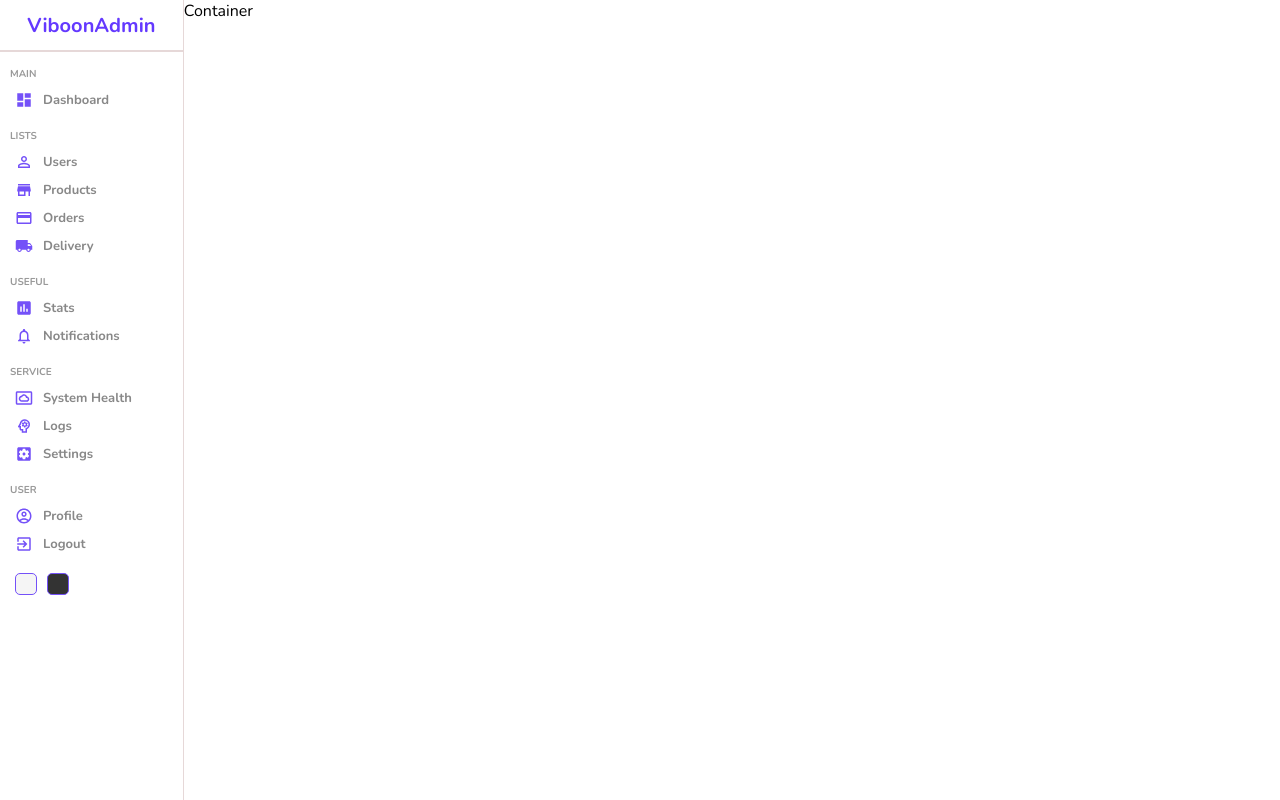
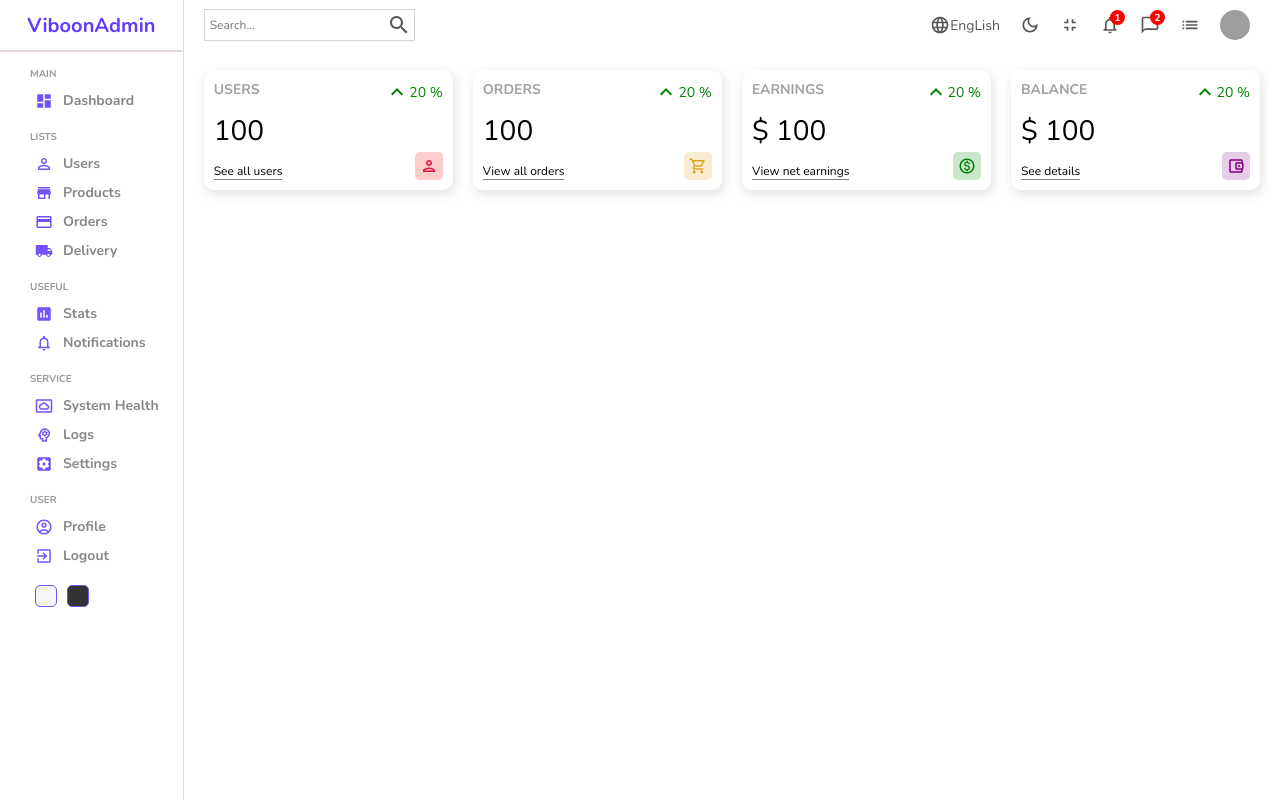
Before and after one commit to MyViboon/BookingApp, a React (Create React App) app in the folder dashboard/: page / in a window 1280 px wide. Built offline with nearby package versions, Linux system fonts and the light colour scheme; grey boxes are pictures that could not be loaded.

Commit message:
add navbar

```diff
--- a/dashboard/src/components/navbar/Navbar.jsx
+++ b/dashboard/src/components/navbar/Navbar.jsx
@@ -1,8 +1,52 @@
 import "./navbar.scss"
+import SearchOutlinedIcon from '@mui/icons-material/SearchOutlined';
+import LanguageOutlinedIcon from "@mui/icons-material/LanguageOutlined";
+import DarkModeOutlinedIcon from "@mui/icons-material/DarkModeOutlined";
+import FullscreenExitOutlinedIcon from "@mui/icons-material/FullscreenExitOutlined";
+import NotificationsNoneOutlinedIcon from "@mui/icons-material/NotificationsNoneOutlined";
+import ChatBubbleOutlineOutlinedIcon from "@mui/icons-material/ChatBubbleOutlineOutlined";
+import ListOutlinedIcon from "@mui/icons-material/ListOutlined";
 
 const Navbar = () => {
   return (
-    <div className='navbar'>Navbar</div>
+    <div className='navbar'>
+      <div className="wrapper">
+        <div className="search">
+          <input type="text"  placeholder="Search..."/>
+          <SearchOutlinedIcon/>
+        </div>
+        <div className="items">
+          <div className="item">
+            <LanguageOutlinedIcon className="icon"/>
+            EngLish
+          </div>
+          <div className="item">
+            <DarkModeOutlinedIcon className="icon"/>
+          </div>
+          <div className="item">
+            <FullscreenExitOutlinedIcon className="icon"/>
+          </div>
+          <div className="item">
+            <NotificationsNoneOutlinedIcon className="icon"/>
+            <div className="couter">1</div>
+          </div>
+          <div className="item">
+            <ChatBubbleOutlineOutlinedIcon className="icon"/>
+            <div className="couter">2</div>
+          </div>
+          <div className="item">
+            <ListOutlinedIcon className="icon"/>
+          </div>
+          <div className="item">
+          <img
+              src="https://images.pexels.com/photos/941693/pexels-photo-941693.jpeg?auto=compress&cs=tinysrgb&dpr=2&w=500"
+              alt=""
+              className="avatar"
+            />
+          </div>
+        </div>
+      </div>
+    </div>
   )
 }
 
--- a/dashboard/src/components/navbar/navbar.scss
+++ b/dashboard/src/components/navbar/navbar.scss
@@ -0,0 +1,71 @@
+.navbar{
+    height: 50px;
+    border-bottom: 0.5 solid rgb(231, 228, 220);
+    display: flex;
+    align-items: center;
+    font-size: 14px;
+    color: #555;
+
+    .wrapper{
+        width: 100%;
+        display: flex;
+        padding: 20px;
+        align-items: center;
+        justify-content: space-between;
+
+        .search{
+            display: flex;
+            align-items: center;
+            border: 0.5px solid lightgray;
+            padding: 3px;
+
+            input{
+                border: none;
+                outline: none;
+                background: transparent;
+
+                &::placeholder{
+                    font-size: 12px;
+                }
+            }
+        }
+
+        .items{
+            display: flex;
+            align-items: center;
+
+            .item{
+                display: flex;
+                align-items: center;
+                margin: 10px;
+                position: relative;
+
+                .icon{
+                    font-size: 20px;
+                }
+
+                .avatar{
+                    width: 30px;
+                    height: 30px;
+                    border-radius: 50%;
+                }
+
+                .couter{
+                    width: 15px;
+                    height: 15px;
+                    background-color: red;
+                    border-radius: 50%;
+                    color: white;
+                    display: flex;
+                    justify-content: center;
+                    align-items: center;
+                    font-size: 10px;
+                    font-weight: bold;
+                    position: absolute;
+                    top: -5px;
+                    right: -5px;
+                }
+            }
+        }
+    }
+}
--- a/dashboard/src/components/sidebar/sidebar.scss
+++ b/dashboard/src/components/sidebar/sidebar.scss
@@ -22,7 +22,7 @@
     }
 
     .center{
-        padding-left: 10px;
+        padding-left: 30px;
 
         ul{
             list-style: none;
@@ -53,7 +53,7 @@
                 }
 
                 span{
-                    font-size: 13px;
+                    font-size: 14px;
                     font-weight: 600;
                     color: #888;
                     margin-left: 10px;
@@ -66,6 +66,7 @@
         display: flex;
         align-items: center;
         margin: 10px;
+        padding-left: 20px;
 
         .colorOption{
             width: 20px;
--- /dev/null
+++ b/dashboard/src/components/wigget/Wigget.jsx
@@ -0,0 +1,101 @@
+import "./wigget.scss";
+import KeyboardArrowUpIcon from "@mui/icons-material/KeyboardArrowUp";
+import PersonOutlinedIcon from "@mui/icons-material/PersonOutlined";
+import AccountBalanceWalletOutlinedIcon from "@mui/icons-material/AccountBalanceWalletOutlined";
+import ShoppingCartOutlinedIcon from "@mui/icons-material/ShoppingCartOutlined";
+import MonetizationOnOutlinedIcon from "@mui/icons-material/MonetizationOnOutlined";
+
+const Wigget = ({ type }) => {
+  let data;
+
+  //temporary
+  const amounts = 100;
+  const diff = 20;
+
+  switch (type) {
+    case "user":
+      data = {
+        title: "USERS",
+        isMoney: false,
+        link: "See all users",
+        icon: (
+          <PersonOutlinedIcon
+            className="icon"
+            style={{
+              color: "crimson",
+              backgroundColor: "rgba(255, 0, 0, 0.2)",
+            }}
+          />
+        ),
+      };
+      break;
+    case "order":
+      data = {
+        title: "ORDERS",
+        isMoney: false,
+        link: "View all orders",
+        icon: (
+          <ShoppingCartOutlinedIcon
+            className="icon"
+            style={{
+              backgroundColor: "rgba(218, 165, 32, 0.2)",
+              color: "goldenrod",
+            }}
+          />
+        ),
+      };
+      break;
+    case "earning":
+      data = {
+        title: "EARNINGS",
+        isMoney: true,
+        link: "View net earnings",
+        icon: (
+          <MonetizationOnOutlinedIcon
+            className="icon"
+            style={{ backgroundColor: "rgba(0, 128, 0, 0.2)", color: "green" }}
+          />
+        ),
+      };
+      break;
+    case "balance":
+      data = {
+        title: "BALANCE",
+        isMoney: true,
+        link: "See details",
+        icon: (
+          <AccountBalanceWalletOutlinedIcon
+            className="icon"
+            style={{
+              backgroundColor: "rgba(128, 0, 128, 0.2)",
+              color: "purple",
+            }}
+          />
+        ),
+      };
+      break;
+    default:
+      break;
+  }
+
+  return (
+    <div className="wigget">
+      <div className="left">
+        <span className="title">{data.title}</span>
+        <span className="couter">
+          {data.isMoney && "$"} {amounts}
+        </span>
+        <span className="link">{data.link}</span>
+      </div>
+      <div className="right">
+        <div className="percentage positive">
+          <KeyboardArrowUpIcon />
+          {diff} %
+        </div>
+        {data.icon}
+      </div>
+    </div>
+  );
+};
+
+export default Wigget;
--- /dev/null
+++ b/dashboard/src/components/wigget/wigget.scss
@@ -0,0 +1,54 @@
+.wigget{
+    display: flex;
+    flex: 1;
+    padding: 10px;
+    justify-content: space-between;
+    -webkit-box-shadow: 2px 4px 10px 1px rgba(0, 0, 0, 0.47);
+    box-shadow: 2px 4px 10px 1px rgba(201, 201, 201, 0.47);
+    border-radius: 10px;
+    height: 100px;
+
+    .left,
+    .right{
+        display: flex;
+        flex-direction: column;
+        justify-content: space-between;
+
+        .title{
+            font-size: 14px;
+            font-weight: bold;
+            color: rgb(160, 160, 160);
+        }
+
+        .couter{
+            font-size: 28px;
+            font-weight: 300;
+        }
+
+        .link{
+            width: max-content;
+            font-size: 12px;
+            border-bottom: 1px solid gray;
+        }
+
+        .percentage{
+            display: flex;
+            align-items: center;
+            font-size: 14px;
+
+            &.positive{
+                color: green;
+            }
+            &.negative{
+                color: red;
+            }
+        }
+
+        .icon{
+            font-size: 18px;
+            padding: 5px;
+            border-radius: 5px;
+            align-self: flex-end;
+        }
+    }
+}
--- a/dashboard/src/pages/home/Home.jsx
+++ b/dashboard/src/pages/home/Home.jsx
@@ -1,10 +1,20 @@
 import "./home.scss";
 import Sidebar from "../../components/sidebar/Sidebar"
+import Navbar from "../../components/navbar/Navbar";
+import Wigget from "../../components/wigget/Wigget";
 
 const Home = () => {
   return <div className="home">
     <Sidebar/>
-    <div className="homeContainer">Container</div>
+    <div className="homeContainer">
+      <Navbar/>
+      <div className="wiggets">
+        <Wigget type="user"/>
+        <Wigget type="order"/>
+        <Wigget type="earning"/>
+        <Wigget type="balance"/>
+      </div>
+    </div>
   </div>;
 };
 
--- a/dashboard/src/pages/home/home.scss
+++ b/dashboard/src/pages/home/home.scss
@@ -3,5 +3,11 @@
 
    .homeContainer{
     flex: 6;
+
+    .wiggets{
+      display: flex;
+      padding: 20px;
+      gap: 20px;
+    }
    }
 }
```
